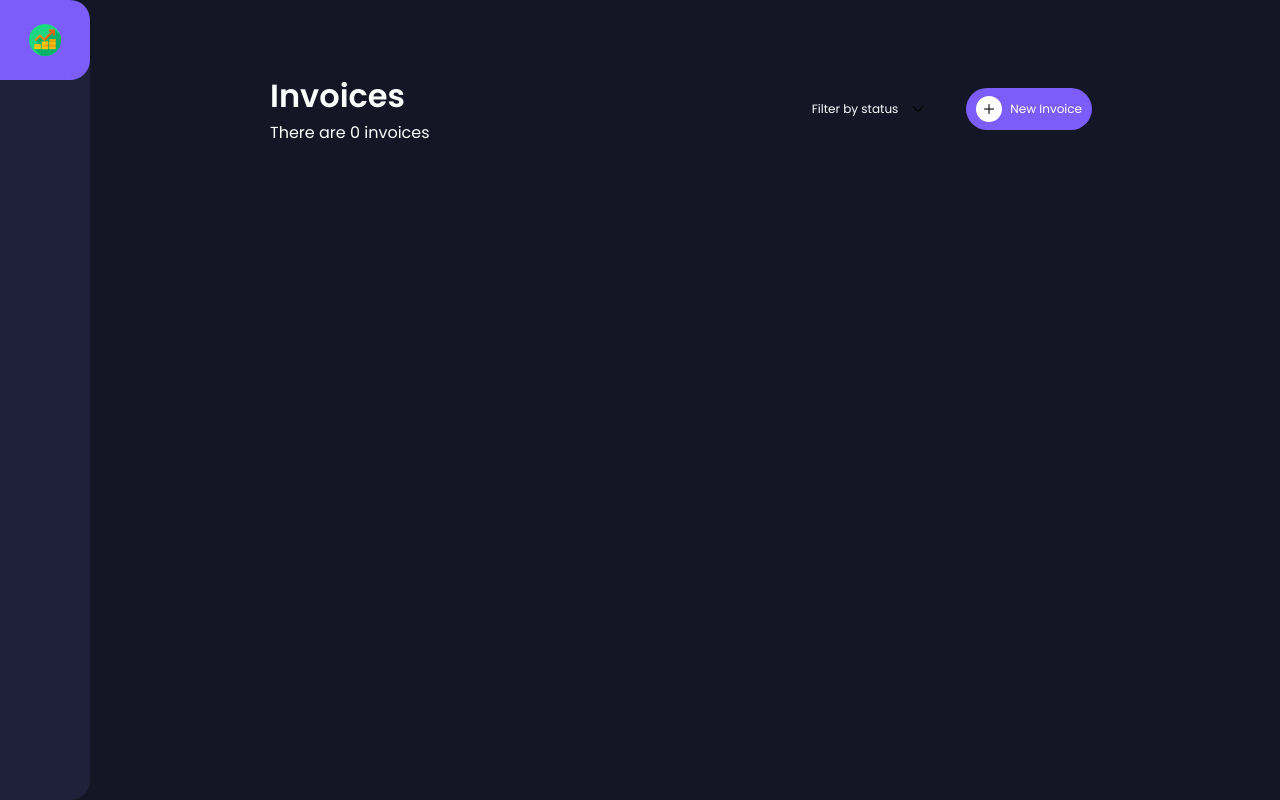
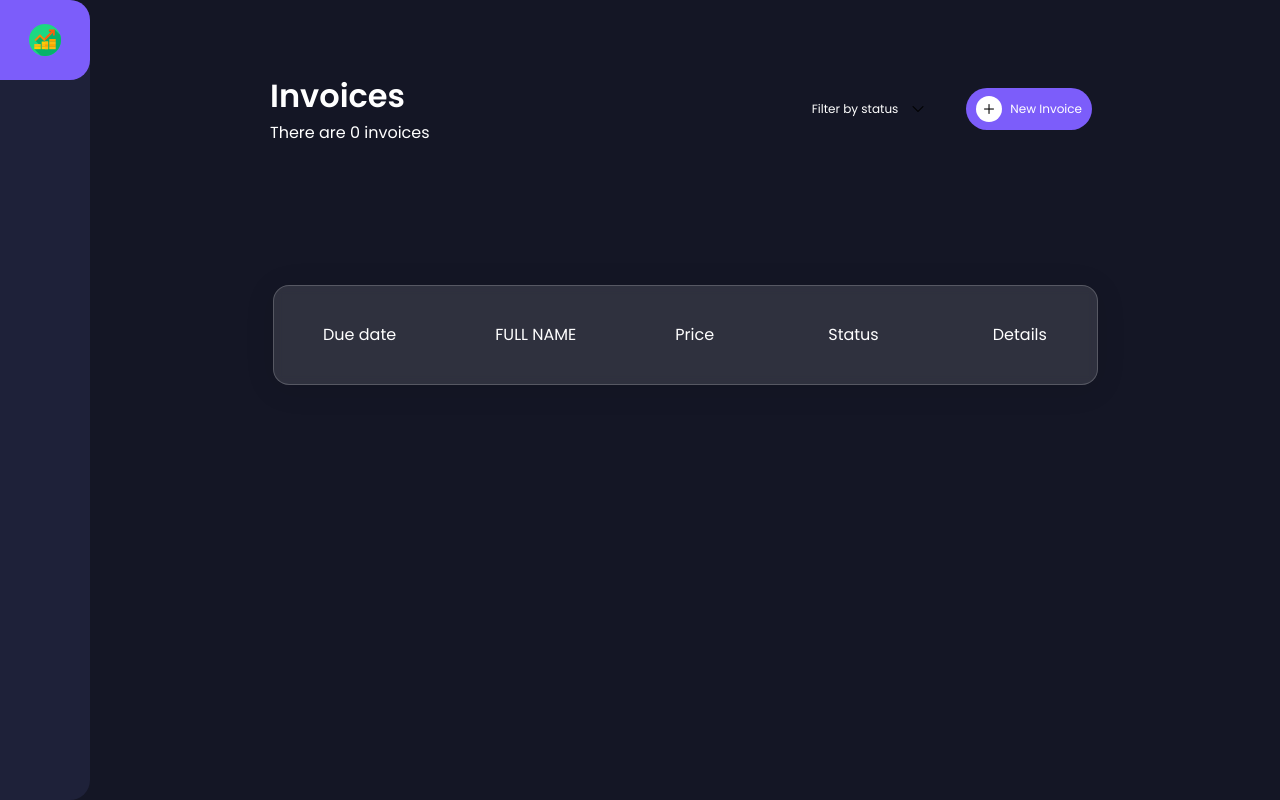
Before and after one commit to RafalDziuba/Vue-invoice-app, a Vue app: page / in a window 1280 px wide. Built offline with nearby package versions, Linux system fonts and the light colour scheme; the HTML template or start-up script is replaced by a standard one.

Commit message:
Working on invoices list

```diff
--- a/src/App.vue
+++ b/src/App.vue
@@ -6,7 +6,9 @@
         <transition name="invoice">
           <add-invoice v-if="invoiceModal"></add-invoice>
         </transition>
-        <router-view />
+        <the-home></the-home>
+        <single-invoice></single-invoice>
+        <!-- <router-view /> -->
       </div>
     </div>
   </div>
@@ -16,10 +18,14 @@
 import { mapState } from "vuex";
 import TheNavigation from "./components/TheNavigation.vue";
 import AddInvoice from "./components/AddInvoice.vue";
+import SingleInvoice from "./components/SingleInvoice.vue";
+import TheHome from './views/TheHome.vue';
 export default {
   components: {
     TheNavigation,
     AddInvoice,
+    TheHome,
+    SingleInvoice,
   },
   computed: {
     ...mapState(["invoiceModal"]),
--- a/src/components/AddInvoice.vue
+++ b/src/components/AddInvoice.vue
@@ -215,10 +215,10 @@
 
       <div class="save flex">
         <div class="left">
-          <button @click.prevent="closeInvoice" class="red">Cancel</button>
+          <button type="button" @click="closeInvoice" class="red">Cancel</button>
         </div>
         <div class="right flex">
-          <button @click="saveDraft" class="dark-purple">Save Draft</button>
+          <button type="submit" @click="saveDraft" class="dark-purple">Save Draft</button>
           <button @click="publishInvoice" class="purple">Create Invoice</button>
         </div>
       </div>
@@ -318,7 +318,7 @@ export default {
         {
           method: "POST",
           body: JSON.stringify({
-            invoiceId: new Date(),
+            invoiceId: new Date().toISOString(),
             billerStreetAddress: this.billerStreetAddress,
             billerCity: this.billerCity,
             billerZipCode: this.billerZipCode,
--- /dev/null
+++ b/src/components/SingleInvoice.vue
@@ -0,0 +1,59 @@
+<template>
+  <div class="wrapper">
+    <ul>
+      <li>Due date</li>
+      <li class="invoice-name">Full Name</li>
+      <li>Price</li>
+      <li class="invoice-status">Status</li>
+      <a href="#">Details</a>
+    </ul>
+  </div>
+</template>
+
+<script>
+export default {};
+</script>
+
+<style lang="scss" scoped>
+.wrapper {
+  margin: 0 auto;
+  width: 825px;
+  height: 100px;
+  background: rgba(255, 255, 255, 0.117);
+  border-radius: 16px;
+  box-shadow: 0 4px 30px rgba(0, 0, 0, 0.1);
+  backdrop-filter: blur(5px);
+  border: 1px solid rgba(255, 255, 255, 0.193);
+  overflow: hidden;
+
+  ul {
+    height: 100%;
+    width: 100%;
+    display: flex;
+    flex-flow: row nowrap;
+    justify-content: space-around;
+    align-items: center;
+    list-style: none;
+    transition: background 0.2s;
+    cursor: pointer;
+
+    li,
+    a {
+      text-decoration: none;
+      color: white;
+    }
+
+    .invoice-name {
+        text-transform: uppercase;
+    }
+
+    .invoice-status {
+        padding: 5px 15px;
+        border-radius: 15px;
+    }
+  }
+  ul:hover {
+    background: rgba(255, 255, 255, 0.488);
+  }
+}
+</style>
--- a/src/views/TheHome.vue
+++ b/src/views/TheHome.vue
@@ -54,6 +54,7 @@ export default {
 <style lang="scss" scoped>
 .home {
   color: white;
+  margin-bottom: 3%;
 
   .header {
     margin-bottom: 65px;
```
